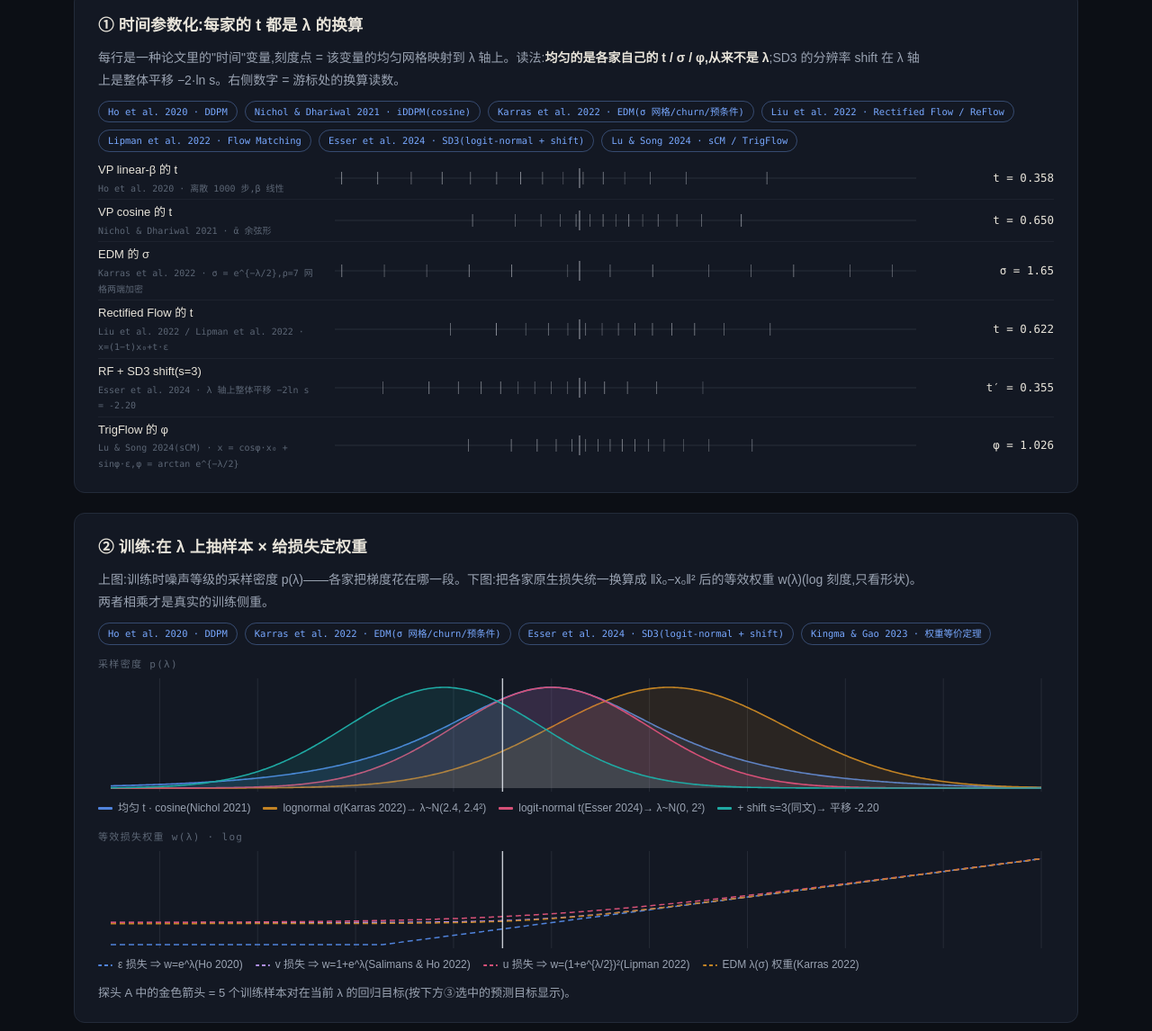
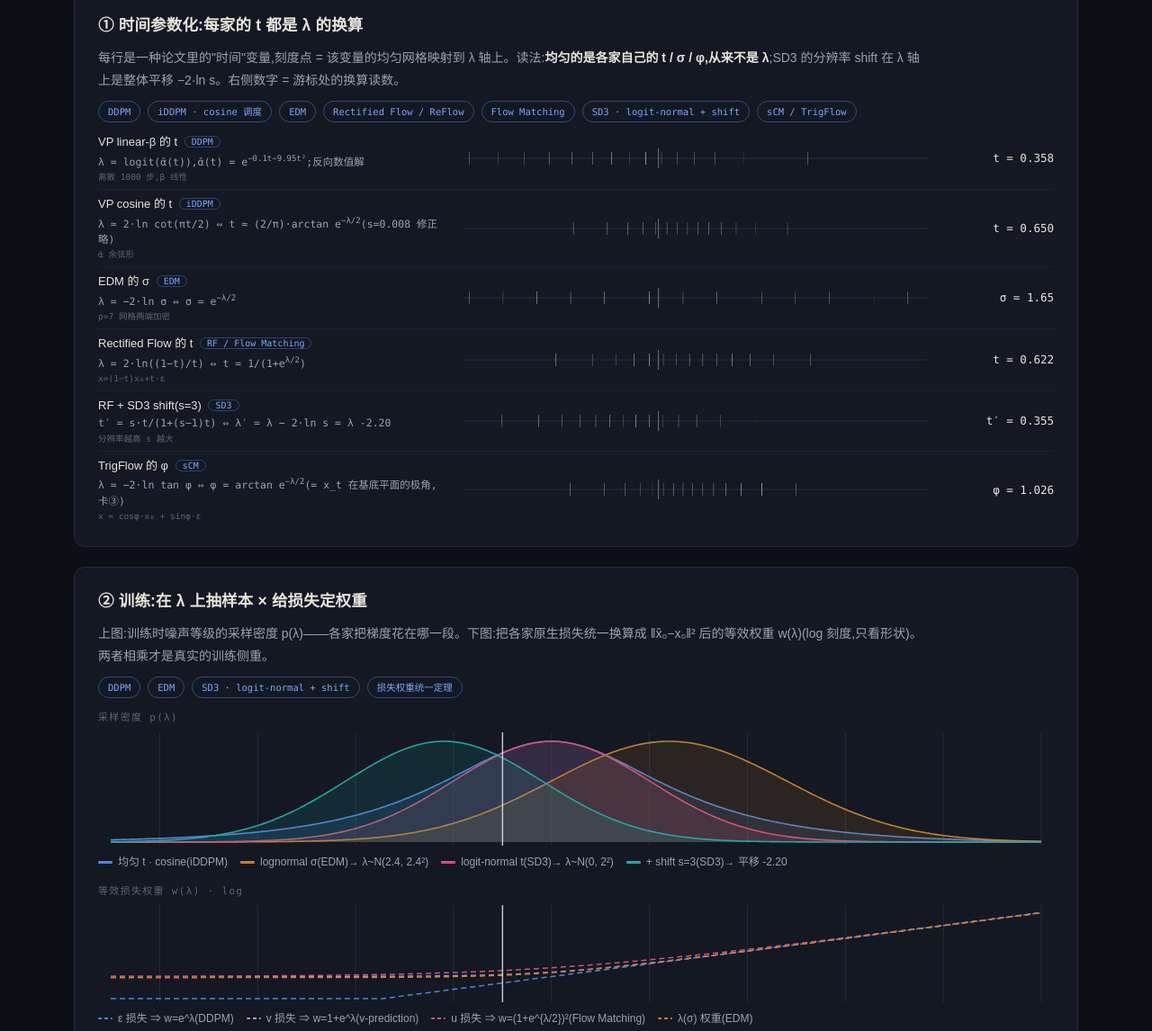
Before and after one commit to edliu1105/diffusion-lab, a plain HTML site: page app/axis.html in a window 1280 px wide. Shown: the part 455-1601 px from the top of the page at 90% size. Drawn offline with Linux system fonts and the light colour scheme.

Commit message:
Card 1: explicit t<->lambda formulas per row; citation chips use algorithm names
Co-Authored-By: Claude Fable 5 <noreply@anthropic.com>

```diff
--- a/app/css/axis.css
+++ b/app/css/axis.css
@@ -38,10 +38,13 @@ a.ref {
 a.ref:hover { background: rgba(120, 168, 255, 0.12); text-decoration: none; }
 
 .rowlist { display: flex; flex-direction: column; }
-.trow { display: grid; grid-template-columns: 240px 1fr 130px; align-items: center; gap: 14px; padding: 3px 0; }
+.trow { display: grid; grid-template-columns: 385px 1fr 120px; align-items: center; gap: 14px; padding: 6px 0; }
 .trow + .trow { border-top: 1px solid rgba(154, 163, 178, 0.07); }
-.trow .tname { font-size: 13px; color: var(--ink); }
-.trow .tname .tsub { display: block; font-family: var(--mono); font-size: 10px; color: var(--ink3); }
+.trow .tname { font-size: 13px; color: var(--ink); line-height: 1.5; }
+.trow .tname .talg { font-family: var(--mono); font-size: 10px; color: #78A8FF; border: 1px solid rgba(120,168,255,0.3); border-radius: 10px; padding: 0 7px; margin-left: 4px; vertical-align: 1px; }
+.trow .tname .tform { display: block; font-family: var(--mono); font-size: 11.5px; color: var(--ink2); margin-top: 2px; }
+.trow .tname .tform sup { font-size: 9px; }
+.trow .tname .tsub { display: block; font-family: var(--mono); font-size: 9.5px; color: var(--ink3); margin-top: 1px; }
 .trow canvas { display: block; width: 100% !important; max-width: 100%; }
 .trow .tread { font-family: var(--mono); font-size: 12.5px; color: var(--ink); text-align: right; }
 
--- a/app/js/axis_cards.js
+++ b/app/js/axis_cards.js
@@ -69,7 +69,8 @@ export function initCards() {
   const rows = document.getElementById('time-rows');
   TIMEROWS.forEach((t, i) => {
     const div = document.createElement('div'); div.className = 'trow';
-    div.innerHTML = `<div class="tname">${t.name}<span class="tsub">${t.cite} · ${t.desc}</span></div>
+    div.innerHTML = `<div class="tname">${t.name} <span class="talg">${t.cite}</span>
+        <span class="tform">${t.formula}</span><span class="tsub">${t.desc}</span></div>
       <canvas id="trow-${i}"></canvas><div class="tread" id="tread-${i}"></div>`;
     rows.append(div);
   });
--- a/app/js/axis_main.js
+++ b/app/js/axis_main.js
@@ -57,18 +57,24 @@ function invMono(lamOf, target) {
   return (lo + hi) / 2;
 }
 export const TIMEROWS = [
-  { name: 'VP linear-β 的 t', cite: 'Ho et al. 2020', desc: '离散 1000 步,β 线性',
+  { name: 'VP linear-β 的 t', cite: 'DDPM', desc: '离散 1000 步,β 线性',
+    formula: 'λ = logit(ᾱ(t)),ᾱ(t) = e<sup>−0.1t−9.95t²</sup>;反向数值解',
     ticks: () => uniformTicks(lamOfT_vplin, 0.02, 0.999), fmt: l => 't = ' + invMono(lamOfT_vplin, l).toFixed(3) },
-  { name: 'VP cosine 的 t', cite: 'Nichol & Dhariwal 2021', desc: 'ᾱ 余弦形',
+  { name: 'VP cosine 的 t', cite: 'iDDPM', desc: 'ᾱ 余弦形',
+    formula: 'λ ≈ 2·ln cot(πt/2)  ⇔  t ≈ (2/π)·arctan e<sup>−λ/2</sup>(s=0.008 修正略)',
     ticks: () => uniformTicks(lamOfT_cos, 0.001, 0.999), fmt: l => 't = ' + invMono(lamOfT_cos, l).toFixed(3) },
-  { name: 'EDM 的 σ', cite: 'Karras et al. 2022', desc: 'σ = e^{−λ/2},ρ=7 网格两端加密',
+  { name: 'EDM 的 σ', cite: 'EDM', desc: 'ρ=7 网格两端加密',
+    formula: 'λ = −2·ln σ  ⇔  σ = e<sup>−λ/2</sup>',
     ticks: () => [80, 40, 20, 10, 5, 2, 1, .5, .2, .1, .05, .02, .01, .005, .002].map(lamOfSig),
     fmt: l => 'σ = ' + Math.exp(-l / 2).toPrecision(3) },
-  { name: 'Rectified Flow 的 t', cite: 'Liu et al. 2022 / Lipman et al. 2022', desc: 'x=(1−t)x₀+t·ε',
+  { name: 'Rectified Flow 的 t', cite: 'RF / Flow Matching', desc: 'x=(1−t)x₀+t·ε',
+    formula: 'λ = 2·ln((1−t)/t)  ⇔  t = 1/(1+e<sup>λ/2</sup>)',
     ticks: () => uniformTicks(lamOfT_rf, 0.002, 0.998), fmt: l => 't = ' + tOfLam_rf(l).toFixed(3) },
-  { name: `RF + SD3 shift(s=${SHIFT_S})`, cite: 'Esser et al. 2024', desc: `λ 轴上整体平移 −2ln s = ${shiftLam.toFixed(2)}`,
+  { name: `RF + SD3 shift(s=${SHIFT_S})`, cite: 'SD3', desc: '分辨率越高 s 越大',
+    formula: `t′ = s·t/(1+(s−1)t)  ⇔  λ′ = λ − 2·ln s = λ ${shiftLam.toFixed(2)}`,
     ticks: () => uniformTicks(t => lamOfT_rf(t) + shiftLam, 0.002, 0.998), fmt: l => "t′ = " + tOfLam_rf(l - shiftLam).toFixed(3) },
-  { name: 'TrigFlow 的 φ', cite: 'Lu & Song 2024(sCM)', desc: 'x = cosφ·x₀ + sinφ·ε,φ = arctan e^{−λ/2}',
+  { name: 'TrigFlow 的 φ', cite: 'sCM', desc: 'x = cosφ·x₀ + sinφ·ε',
+    formula: 'λ = −2·ln tan φ  ⇔  φ = arctan e<sup>−λ/2</sup>(= x_t 在基底平面的极角,卡③)',
     ticks: () => { const a = []; for (let i = 1; i < 16; i++) a.push(-2 * Math.log(Math.tan(i / 16 * Math.PI / 2))); return a; },
     fmt: l => 'φ = ' + Math.atan(Math.exp(-l / 2)).toFixed(3) },
 ];
@@ -97,18 +103,18 @@ export function gridLams(sched, N) {
 // ---------- training densities & unified loss weights (analytic, canonical params) ----------
 const nrm = (x, m, sd) => Math.exp(-0.5 * ((x - m) / sd) ** 2) / (sd * Math.sqrt(2 * Math.PI));
 export const DENS = [
-  { key: 'cos', label: '均匀 t · cosine(Nichol 2021)', color: '#5083DC',
+  { key: 'cos', label: '均匀 t · cosine(iDDPM)', color: '#5083DC',
     f: l => { const d = 0.01, tOf = L => { const a2 = 1 / (1 + Math.exp(-L)); const s = 0.008, f0 = Math.cos(s / (1 + s) * Math.PI / 2); return Math.max(0, Math.min(1, (2 / Math.PI) * Math.acos(Math.min(1, Math.sqrt(a2) * f0)) * (1 + s) - s)); }; return Math.abs((tOf(l + d) - tOf(l - d)) / (2 * d)); } },
-  { key: 'edm', label: 'lognormal σ(Karras 2022)→ λ~N(2.4, 2.4²)', color: '#C28324', f: l => nrm(l, 2.4, 2.4) },
-  { key: 'sd3', label: 'logit-normal t(Esser 2024)→ λ~N(0, 2²)', color: '#D65077', f: l => nrm(l, 0, 2) },
-  { key: 'sd3s', label: `+ shift s=${SHIFT_S}(同文)→ 平移 ${shiftLam.toFixed(2)}`, color: '#1FA9A3', f: l => nrm(l, shiftLam, 2) },
+  { key: 'edm', label: 'lognormal σ(EDM)→ λ~N(2.4, 2.4²)', color: '#C28324', f: l => nrm(l, 2.4, 2.4) },
+  { key: 'sd3', label: 'logit-normal t(SD3)→ λ~N(0, 2²)', color: '#D65077', f: l => nrm(l, 0, 2) },
+  { key: 'sd3s', label: `+ shift s=${SHIFT_S}(SD3)→ 平移 ${shiftLam.toFixed(2)}`, color: '#1FA9A3', f: l => nrm(l, shiftLam, 2) },
 ];
 const SD_DATA = 1.083;
 export const WTS = [
-  { key: 'eps', label: 'ε 损失 ⇒ w=e^λ(Ho 2020)', color: '#5083DC', f: l => Math.exp(l) },
-  { key: 'v', label: 'v 损失 ⇒ w=1+e^λ(Salimans & Ho 2022)', color: '#B08FEA', f: l => 1 + Math.exp(l) },
-  { key: 'u', label: 'u 损失 ⇒ w=(1+e^{λ/2})²(Lipman 2022)', color: '#D65077', f: l => (1 + Math.exp(l / 2)) ** 2 },
-  { key: 'D', label: 'EDM λ(σ) 权重(Karras 2022)', color: '#C28324', f: l => (Math.exp(-l) + SD_DATA ** 2) / (Math.exp(-l) * SD_DATA ** 2) },
+  { key: 'eps', label: 'ε 损失 ⇒ w=e^λ(DDPM)', color: '#5083DC', f: l => Math.exp(l) },
+  { key: 'v', label: 'v 损失 ⇒ w=1+e^λ(v-prediction)', color: '#B08FEA', f: l => 1 + Math.exp(l) },
+  { key: 'u', label: 'u 损失 ⇒ w=(1+e^{λ/2})²(Flow Matching)', color: '#D65077', f: l => (1 + Math.exp(l / 2)) ** 2 },
+  { key: 'D', label: 'λ(σ) 权重(EDM)', color: '#C28324', f: l => (Math.exp(-l) + SD_DATA ** 2) / (Math.exp(-l) * SD_DATA ** 2) },
 ];
 // error amplification: one unit of target error -> x0_hat error (VP frame)
 export const AMP = [
--- a/app/js/axis_mnist.js
+++ b/app/js/axis_mnist.js
@@ -83,7 +83,7 @@ export function drawMnist() {
   pairDiv.style.display = distill ? '' : 'none';
   traceDiv.style.display = (!distill && S.walkK > 0 && traceImg && traceImg.width) ? '' : 'none';
   if (distill) {
-    footEl.innerHTML = `与探头 A 同一件事的图像版:教师沿轴走 32 步;一步学生(Geng et al. 2025 意义下的平均速度)把整根轴压成 1 次前向。同种子逐列对比:结构一致,损失的是笔画锐度(高频能量 88%)。`;
+    footEl.innerHTML = `与探头 A 同一件事的图像版:教师沿轴走 32 步;一步学生(MeanFlow 意义下的平均速度)把整根轴压成 1 次前向。同种子逐列对比:结构一致,损失的是笔画锐度(高频能量 88%)。`;
     return;
   }
 
--- a/app/js/axis_refs.js
+++ b/app/js/axis_refs.js
@@ -1,28 +1,29 @@
-// axis_refs.js — every variable on this page traces to a paper. One registry, one chip style.
+// axis_refs.js — every variable on this page traces to a paper.
+// Chips show ALGORITHM names (links go to the arXiv source).
 
 export const REFS = {
-  vdm:      { label: 'Kingma et al. 2021 · VDM(λ=logSNR 轴)', url: 'https://arxiv.org/abs/2107.00630' },
-  ddpm:     { label: 'Ho et al. 2020 · DDPM', url: 'https://arxiv.org/abs/2006.11239' },
-  iddpm:    { label: 'Nichol & Dhariwal 2021 · iDDPM(cosine)', url: 'https://arxiv.org/abs/2102.09672' },
-  ddim:     { label: 'Song et al. 2020 · DDIM(η)', url: 'https://arxiv.org/abs/2010.02502' },
-  sde:      { label: 'Song et al. 2021 · Score SDE', url: 'https://arxiv.org/abs/2011.13456' },
-  edm:      { label: 'Karras et al. 2022 · EDM(σ 网格/churn/预条件)', url: 'https://arxiv.org/abs/2206.00364' },
-  edm2:     { label: 'Karras et al. 2024 · EDM2', url: 'https://arxiv.org/abs/2312.02696' },
-  fm:       { label: 'Lipman et al. 2022 · Flow Matching', url: 'https://arxiv.org/abs/2210.02747' },
-  rf:       { label: 'Liu et al. 2022 · Rectified Flow / ReFlow', url: 'https://arxiv.org/abs/2209.03003' },
-  sd3:      { label: 'Esser et al. 2024 · SD3(logit-normal + shift)', url: 'https://arxiv.org/abs/2403.03206' },
-  vpred:    { label: 'Salimans & Ho 2022 · v-prediction / PD', url: 'https://arxiv.org/abs/2202.00512' },
-  kingma23: { label: 'Kingma & Gao 2023 · 权重等价定理', url: 'https://arxiv.org/abs/2303.00848' },
-  cm:       { label: 'Song et al. 2023 · Consistency Models', url: 'https://arxiv.org/abs/2303.01469' },
-  ctm:      { label: 'Kim et al. 2023 · CTM(任意区间)', url: 'https://arxiv.org/abs/2310.02279' },
-  scm:      { label: 'Lu & Song 2024 · sCM / TrigFlow', url: 'https://arxiv.org/abs/2410.11081' },
-  meanflow: { label: 'Geng et al. 2025 · MeanFlow(平均速度)', url: 'https://arxiv.org/abs/2505.13447' },
-  shortcut: { label: 'Frans et al. 2024 · Shortcut Models', url: 'https://arxiv.org/abs/2410.12557' },
-  dmd:      { label: 'Yin et al. 2023/24 · DMD / DMD2', url: 'https://arxiv.org/abs/2405.14867' },
-  df:       { label: 'Chen et al. 2024 · Diffusion Forcing(逐帧独立噪声)', url: 'https://arxiv.org/abs/2407.01392' },
-  causvid:  { label: 'Yin et al. 2024 · CausVid(双向→因果蒸馏)', url: 'https://arxiv.org/abs/2412.07772' },
-  selfforce:{ label: 'Huang et al. 2025 · Self-Forcing(自回滚训练)', url: 'https://arxiv.org/abs/2506.08009' },
-  tweedie:  { label: 'Efron 2011 · Tweedie 公式(E[x₀|x_t] ↔ score)', url: 'https://efron.ckirby.su.domains/papers/2011TweediesFormula.pdf' },
+  vdm:      { label: 'VDM · λ=logSNR 轴', url: 'https://arxiv.org/abs/2107.00630' },
+  ddpm:     { label: 'DDPM', url: 'https://arxiv.org/abs/2006.11239' },
+  iddpm:    { label: 'iDDPM · cosine 调度', url: 'https://arxiv.org/abs/2102.09672' },
+  ddim:     { label: 'DDIM', url: 'https://arxiv.org/abs/2010.02502' },
+  sde:      { label: 'Score SDE', url: 'https://arxiv.org/abs/2011.13456' },
+  edm:      { label: 'EDM', url: 'https://arxiv.org/abs/2206.00364' },
+  edm2:     { label: 'EDM2', url: 'https://arxiv.org/abs/2312.02696' },
+  fm:       { label: 'Flow Matching', url: 'https://arxiv.org/abs/2210.02747' },
+  rf:       { label: 'Rectified Flow / ReFlow', url: 'https://arxiv.org/abs/2209.03003' },
+  sd3:      { label: 'SD3 · logit-normal + shift', url: 'https://arxiv.org/abs/2403.03206' },
+  vpred:    { label: 'v-prediction / Progressive Distillation', url: 'https://arxiv.org/abs/2202.00512' },
+  kingma23: { label: '损失权重统一定理', url: 'https://arxiv.org/abs/2303.00848' },
+  cm:       { label: 'Consistency Models', url: 'https://arxiv.org/abs/2303.01469' },
+  ctm:      { label: 'CTM · 任意区间映射', url: 'https://arxiv.org/abs/2310.02279' },
+  scm:      { label: 'sCM / TrigFlow', url: 'https://arxiv.org/abs/2410.11081' },
+  meanflow: { label: 'MeanFlow · 平均速度', url: 'https://arxiv.org/abs/2505.13447' },
+  shortcut: { label: 'Shortcut Models', url: 'https://arxiv.org/abs/2410.12557' },
+  dmd:      { label: 'DMD / DMD2', url: 'https://arxiv.org/abs/2405.14867' },
+  df:       { label: 'Diffusion Forcing', url: 'https://arxiv.org/abs/2407.01392' },
+  causvid:  { label: 'CausVid', url: 'https://arxiv.org/abs/2412.07772' },
+  selfforce:{ label: 'Self-Forcing', url: 'https://arxiv.org/abs/2506.08009' },
+  tweedie:  { label: 'Tweedie 公式', url: 'https://efron.ckirby.su.domains/papers/2011TweediesFormula.pdf' },
 };
 
 export function refChip(...keys) {
```
